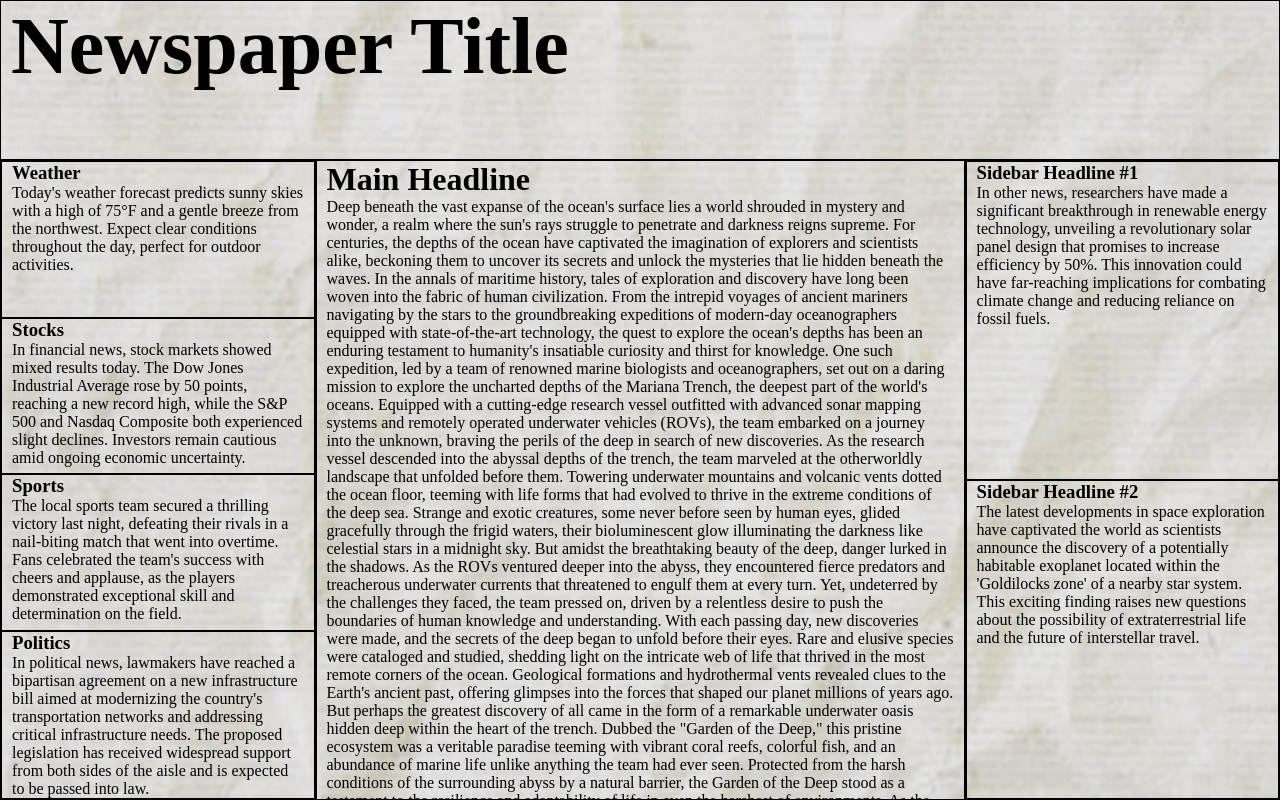
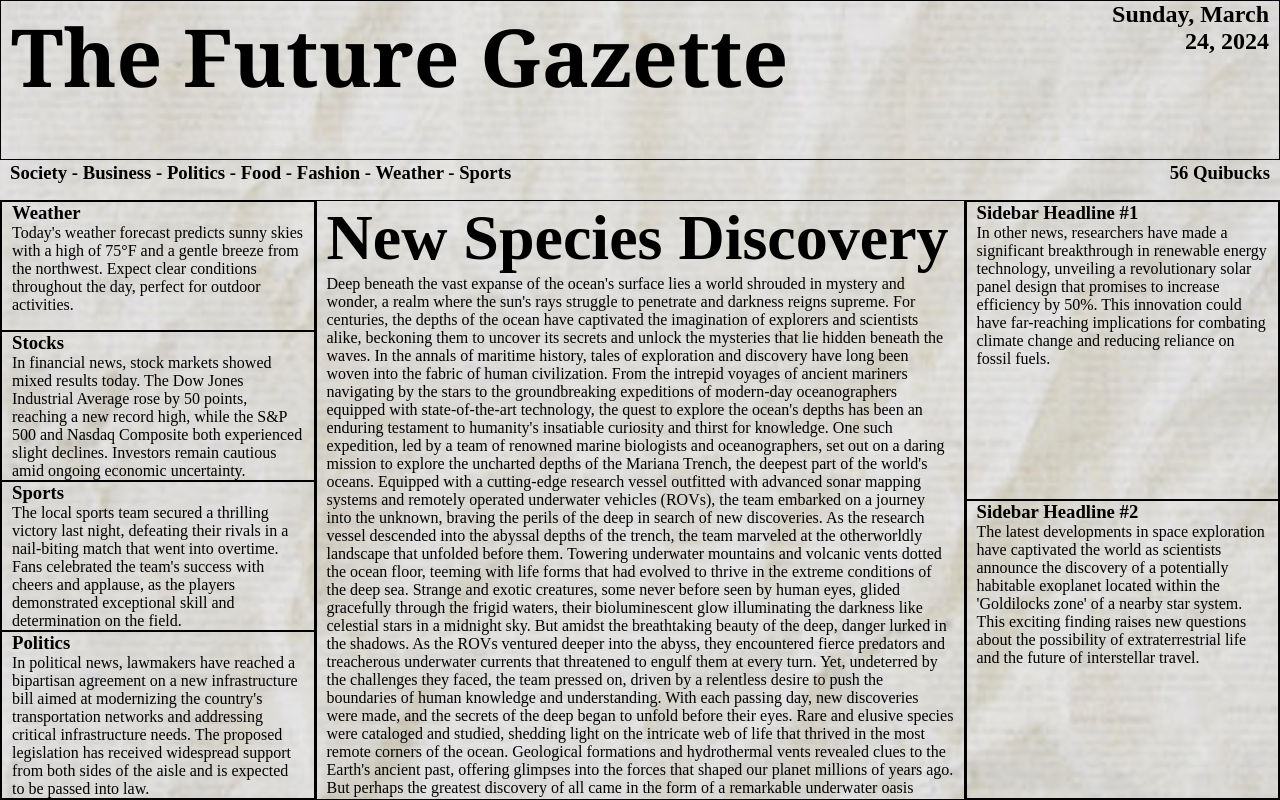
Before and after one commit to jtrichWM/futureGazette, a Flask app: page / in a window 1280 px wide. Run offline with Flask 3, Linux system fonts and the light colour scheme.

Commit message:
Created theme/cost and date section

```diff
--- a/templates/index.html
+++ b/templates/index.html
@@ -18,17 +18,41 @@
             padding: 0;
         }
         .top-section {
+            display: flex;
+            height: 20vh; /* Set height to 20% of the viewport height */
+            box-sizing: border-box; /* Ensure padding is included in height calculation */
+            overflow: hidden;
             padding: 0 10px;
             border: 1px solid #000;
-            height: 20vh; /* Set height to 20% of the viewport height */
-            box-sizing: border-box; /* Ensure padding is included in height calculation */
         }
         .top-section h1 {
             font-size: 5em;
+            font-family: Georgia, serif;
+        }
+        .title-section {
+            flex: 6;
+        }
+        .date-section {
+            flex: 1;
+            text-align: right;
+        }
+        .themecost-section {
+            display: flex;
+            height: 5vh; /* Set height to 80% of the viewport height */
+            box-sizing: border-box; /* Ensure padding is included in height calculation */
+        }
+        .theme-section {
+            flex: 6;
+            padding: 2px 10px;
+        }
+        .cost-section {
+            flex: 1;
+            text-align: right;
+            padding: 2px 10px;
         }
         .vertical-sections {
             display: flex;
-            height: 80vh; /* Set height to 80% of the viewport height */
+            height: 75vh; /* Set height to 80% of the viewport height */
             box-sizing: border-box; /* Ensure padding is included in height calculation */
         }
         .left-section {
@@ -45,7 +69,9 @@
             border: 1px solid #000;
             overflow: hidden;
         }
-
+        .middle-section h1 {
+            font-size: 4em;
+        }
         .right-section {
             flex: 1;
             border: 1px solid #000;
@@ -64,7 +90,20 @@
 </head>
 <body>
     <div class="top-section">
-        <h1>Newspaper Title</h1>
+        <div class="title-section">
+            <h1>The Future Gazette</h1>
+        </div>
+        <div class="date-section">
+            <h2>Sunday, March 24, 2024</h2>
+        </div>
+    </div>
+    <div class="themecost-section">
+        <div class="theme-section">
+            <h3>Society - Business - Politics - Food - Fashion - Weather - Sports</h3>
+        </div>
+        <div class="cost-section">
+            <h3>56 Quibucks</h3>
+        </div>
     </div>
     <div class="vertical-sections">
         <div class="left-section">
@@ -86,7 +125,7 @@
             </div>
         </div>
         <div class="middle-section">
-            <h1>Main Headline</h1>
+            <h1>New Species Discovery</h1>
             <p>Deep beneath the vast expanse of the ocean's surface lies a world shrouded in mystery and wonder, a realm where the sun's rays struggle to penetrate and darkness reigns supreme. For centuries, the depths of the ocean have captivated the imagination of explorers and scientists alike, beckoning them to uncover its secrets and unlock the mysteries that lie hidden beneath the waves.
 
                 In the annals of maritime history, tales of exploration and discovery have long been woven into the fabric of human civilization. From the intrepid voyages of ancient mariners navigating by the stars to the groundbreaking expeditions of modern-day oceanographers equipped with state-of-the-art technology, the quest to explore the ocean's depths has been an enduring testament to humanity's insatiable curiosity and thirst for knowledge.
```
